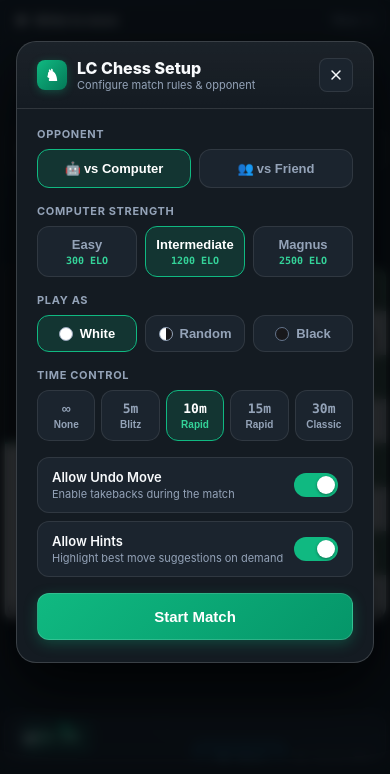
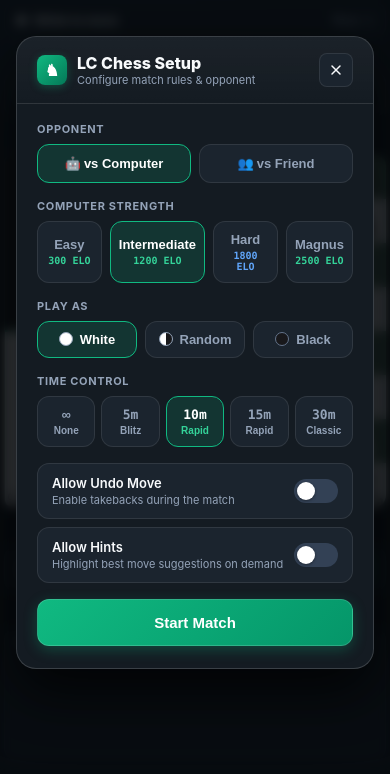
Before and after one commit to lccuber-stack/lc-chess, a plain HTML site: page index.html in a window 390 px wide. Shown: the part 70-844 px from the top of the page. Drawn offline with Linux system fonts and the light colour scheme.

Commit message:
Add files via upload
Added Hard as difficulty. Fixed mobile layout. Undo and Hints are off per default.

```diff
--- a/index.html
+++ b/index.html
@@ -862,37 +862,6 @@
       display: block;
     }
 
-    /* Mobile Bottom Move Ticker + Optional Undo */
-    #mobile-bottom-strip {
-      width: 100%;
-      display: flex;
-      align-items: center;
-      gap: 6px;
-      margin-top: 6px;
-      flex-shrink: 0;
-    }
-
-    @media (min-width: 1024px) {
-      #mobile-bottom-strip {
-        display: none;
-      }
-    }
-
-    #mobile-move-ticker {
-      flex: 1;
-      height: 36px;
-      padding: 0 10px;
-      border-radius: var(--radius-sm);
-      background-color: var(--bg-panel);
-      border: 1px solid var(--border-subtle);
-      display: flex;
-      align-items: center;
-      gap: 8px;
-      overflow-x: auto;
-      white-space: nowrap;
-      font-size: 12px;
-    }
-
     /* Custom Scrollbars */
     .scroll-thin::-webkit-scrollbar {
       width: 5px;
@@ -1287,6 +1256,8 @@
           </div>
         </div>
         <div id="bottom-clock" class="clock-box mono active">10:00</div>
+      </div>
+
       <!-- Mobile Expanded Move History & Hint / Undo Bar -->
       <div id="mobile-bottom-strip">
         <div id="mobile-move-ticker" class="mono scroll-thin">
@@ -1401,7 +1372,7 @@
         <!-- Computer Difficulty -->
         <div id="ai-difficulty-section">
           <span class="field-label">Computer Strength</span>
-          <div class="grid-3" id="difficulty-selector">
+          <div class="grid-4" id="difficulty-selector">
             <button type="button" data-diff="easy" class="option-btn">
               <span>Easy</span>
               <span class="option-sub mono">300 ELO</span>
@@ -1409,6 +1380,10 @@
             <button type="button" data-diff="intermediate" class="option-btn selected">
               <span>Intermediate</span>
               <span class="option-sub mono">1200 ELO</span>
+            </button>
+            <button type="button" data-diff="hard" class="option-btn">
+              <span>Hard</span>
+              <span class="option-sub mono" style="color: #60a5fa;">1800 ELO</span>
             </button>
             <button type="button" data-diff="magnus" class="option-btn">
               <span>Magnus</span>
@@ -1478,22 +1453,22 @@
 
         <!-- Allow Undo & Hints Settings -->
         <div style="display: flex; flex-direction: column; gap: 8px;">
-          <div id="toggle-undo" class="toggle-row" role="switch" aria-checked="true" tabindex="0">
+          <div id="toggle-undo" class="toggle-row" role="switch" aria-checked="false" tabindex="0">
             <div>
               <div class="toggle-text-title">Allow Undo Move</div>
               <div class="toggle-text-sub">Enable takebacks during the match</div>
             </div>
-            <div id="switch-undo" class="switch-pill on">
+            <div id="switch-undo" class="switch-pill">
               <div class="switch-knob"></div>
             </div>
           </div>
 
-          <div id="toggle-hints" class="toggle-row" role="switch" aria-checked="true" tabindex="0">
+          <div id="toggle-hints" class="toggle-row" role="switch" aria-checked="false" tabindex="0">
             <div>
               <div class="toggle-text-title">Allow Hints</div>
               <div class="toggle-text-sub">Highlight best move suggestions on demand</div>
             </div>
-            <div id="switch-hints" class="switch-pill on">
+            <div id="switch-hints" class="switch-pill">
               <div class="switch-knob"></div>
             </div>
           </div>
@@ -2354,6 +2329,27 @@
           return scored[0].move;
         }
 
+        // HARD (1800 ELO)
+        if (difficulty === 'hard') {
+          this.nodes = 0;
+          this.startTime = performance.now();
+          this.timeBudget = 480;
+          this.aborted = false;
+
+          this.orderMoves(engine, legal);
+          const scored = [];
+          for (const m of legal) {
+            const snap = engine.cloneState();
+            engine.applyMoveRaw(m);
+            let sc = this.minimax(engine, 2, -Infinity, Infinity, !maximizing);
+            engine.restoreState(snap);
+            sc += (Math.random() - 0.5) * 28;
+            scored.push({ move: m, score: sc });
+          }
+          scored.sort((a, b) => maximizing ? (b.score - a.score) : (a.score - b.score));
+          return scored[0].move;
+        }
+
         // MAGNUS (2500 ELO)
         this.nodes = 0;
         this.startTime = performance.now();
@@ -2431,14 +2427,14 @@
 
     const state = {
       mode: 'ai',                 // 'ai' | 'friend'
-      difficulty: 'intermediate', // 'easy' | 'intermediate' | 'magnus'
+      difficulty: 'intermediate', // 'easy' | 'intermediate' | 'hard' | 'magnus'
       timeControl: 600,           // 0 | 300 | 600 | 900 | 1800
       colorPref: 'w',             // 'w' | 'b' | 'random'
       playerColor: 'w',           // human side in AI mode
       boardOrientationBlack: false, // true only when human plays Black vs AI
       tabletopMode: true,         // rotates Black pieces 180° in vs Friend mode
-      allowUndo: true,            // configured in pre-game settings
-      allowHints: true,           // configured in pre-game settings
+      allowUndo: false,           // off by default in pre-game settings
+      allowHints: false,          // off by default in pre-game settings
       hintMove: null,             // { from, to } highlighted when Hint is clicked
       selectedSq: null,
       legalMovesForSelected: [],
@@ -2527,8 +2523,8 @@
       const bottomBarH = 48;
       const mobileStatusH = isMobileOrTablet ? 40 : 0; // 36px + 4px gap
       const barsMargins = 8; // 4px + 4px
-      const mobileStripH = isMobileOrTablet ? 88 : 0; // expanded 2-row move log + full-width action buttons
-      const verticalPadding = isMobileOrTablet ? 14 : 32;
+      const mobileStripH = isMobileOrTablet ? 94 : 0; // move ticker + action buttons + gap
+      const verticalPadding = isMobileOrTablet ? 16 : 32;
       const horizontalPadding = isMobileOrTablet ? 8 : 48;
 
       const availHeight = Math.max(220, stageH - topBarH - bottomBarH - mobileStatusH - barsMargins - mobileStripH - verticalPadding);
@@ -3058,6 +3054,7 @@
     function getDiffLabel() {
       if (state.difficulty === 'easy') return 'Easy (300)';
       if (state.difficulty === 'intermediate') return 'Intermediate (1200)';
+      if (state.difficulty === 'hard') return 'Hard (1800)';
       return 'Magnus (2500)';
     }
 
```
